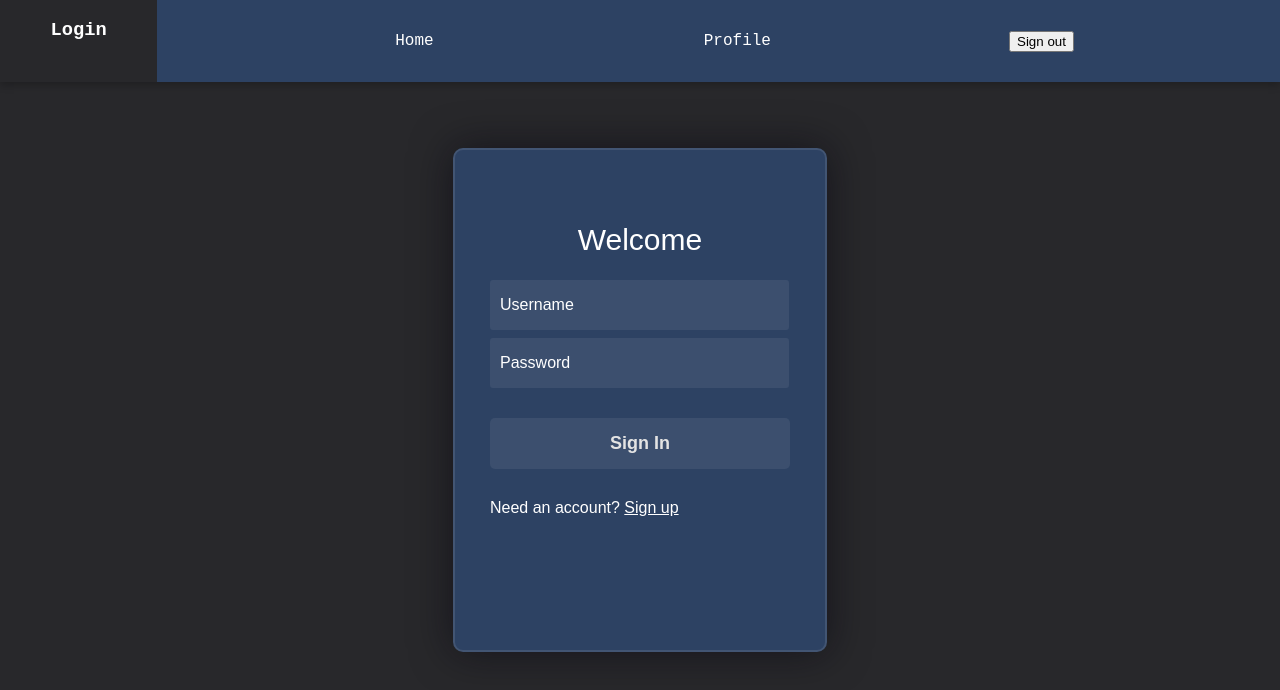
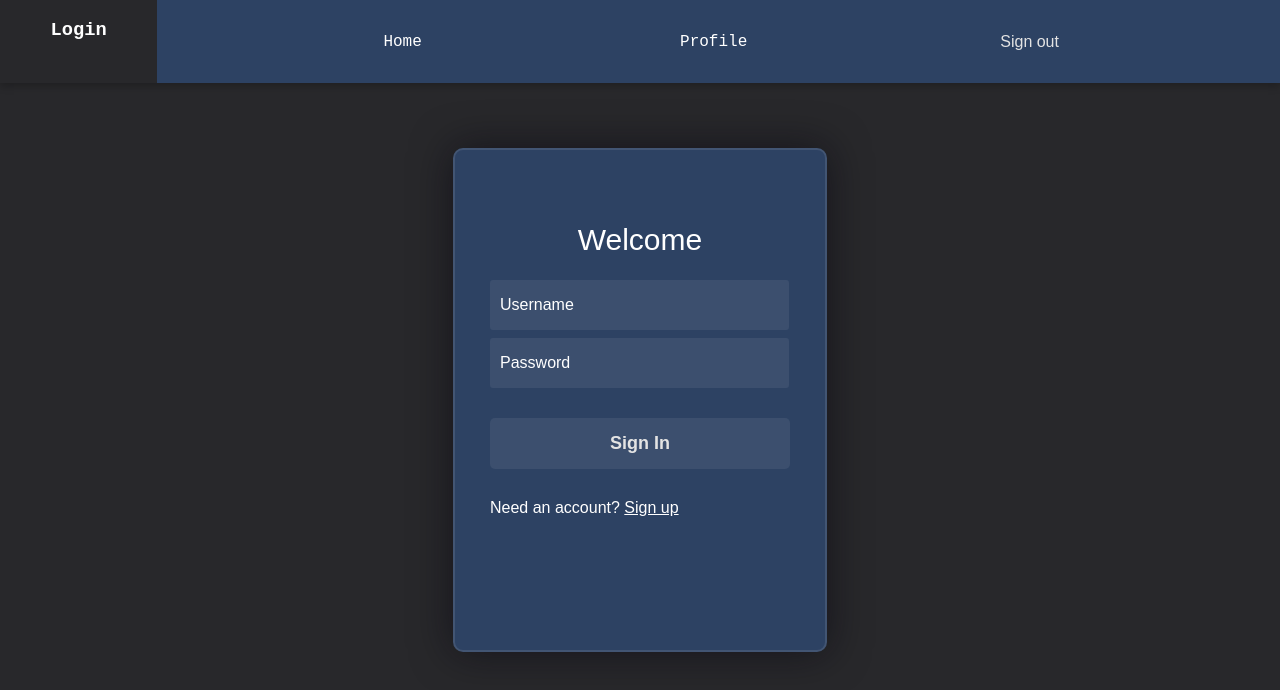
Before and after one commit to ProgrammeringQuiz/Quiz, a Vue app: page /login in a window 1280 px wide. Shown: the top 690 px of the page. Built offline with nearby package versions, Linux system fonts and the light colour scheme.

Commit message:
Changed css for button in App and fixed som comments in Profile

```diff
--- a/src/App.vue
+++ b/src/App.vue
@@ -40,6 +40,7 @@ function BarText() {
           <RouterLink class="route" @click="show = !show" to="/History">
             History
           </RouterLink>
+          <button @click="authStore.logout(), show = !show">Sign out</button>
         </nav>
       </Transition>
 
@@ -91,6 +92,20 @@ function BarText() {
   box-shadow: rgba(0, 0, 0, 0.24) 0 3px 8px;
 }
 
+button {
+  width: 10vw;
+  background-color: #2d4263;
+  color: #e3e3e3;
+  padding: 32.5px 0;
+  font-size: 16px;
+  border: none;
+  cursor: pointer;
+}
+
+button:hover {
+  background-color: #232747;
+}
+
 nav {
   background-color: #2d4263;
   position: absolute;
@@ -111,6 +126,11 @@ nav a {
 }
 
 @media screen and (min-width: 1024px) {
+
+  button {
+    width: 10%;
+  }
+
   .wrapper {
     display: flex;
     justify-content: space-evenly;
--- a/src/components/Profile.vue
+++ b/src/components/Profile.vue
@@ -43,9 +43,9 @@ watch(userStore, (newValue) => {
   lastName.value = newValue.user.lName;
   email.value = newValue.user.email;
   username.value = newValue.user.username;
+  profileLink.value =  newValue.user.profileImage;
 
-  // profileLink.value = userStore.user[9].profileImage;
-  // imgLink.value = localhost + profileLink.value;
+  imgLink.value = localhost + profileLink.value;
   history.value = Array.from(newValue.user.quizHistory);
 })
 getStore();
```
